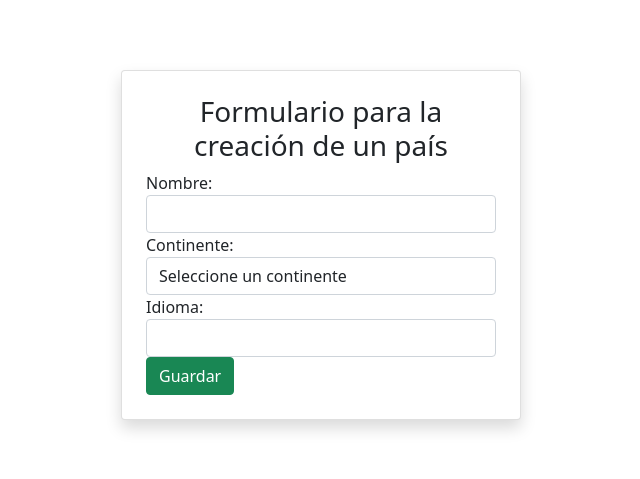
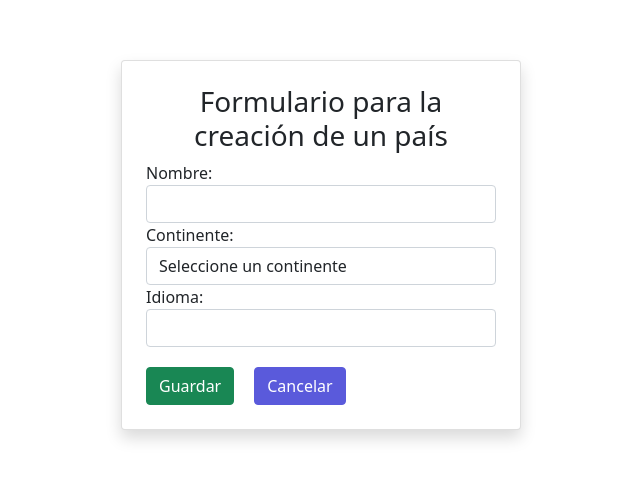
Before and after one commit to AngDM01/frontend-lab, a Vue app: page /country in a window 1280 px wide. Shown: the part 155-634 px from the top of the page, without its empty margins (319-959 px from the left). Built offline with nearby package versions, Linux system fonts and the light colour scheme.

Commit message:
Detalles

```diff
--- a/src/components/CountryForm.vue
+++ b/src/components/CountryForm.vue
@@ -7,6 +7,7 @@
           <label for="nombre">Nombre:</label>
           <input v-model="formData.Name" type="text" id="name" class="form-control" required/>
         </div>
+
         <div class="form-group">
           <label for="continente">Continente:</label>
           <select v-model="formData.Continent" id="continente" required class="form-control">
@@ -19,12 +20,15 @@
             <option>Antártida</option>
           </select>
         </div>
+
         <div class="form-group">
           <label for="idioma">Idioma:</label>
           <input v-model="formData.Language" type="text" id="idioma" class="form-control" required/>
         </div>
-        <div>
+
+        <div id="buttons">
           <button type="submit" class="btn btn-success btn-block">Guardar</button>
+          <button class="btn btn-success btn-block" @click="goBack()">Cancelar</button>
         </div>
       </form>
     </div>
@@ -55,10 +59,23 @@ import axios from 'axios';
           console.log(error);
         });
       },
+
+      goBack() {
+        this.$router.back();
+      }
     },
   };
 </script>
 
-<style lang="scss" scoped>
+<style scoped>
+#buttons {
+  display: flex;
+  gap: 20px;
+  margin-top: 20px;
+}
 
+#buttons > :nth-child(2){
+  background: rgb(90, 90, 219);
+  border-color: rgb(90, 90, 219);
+}
 </style>
```
Also changed, not shown: 1 other file (tests, documents, lock files or other folders).
